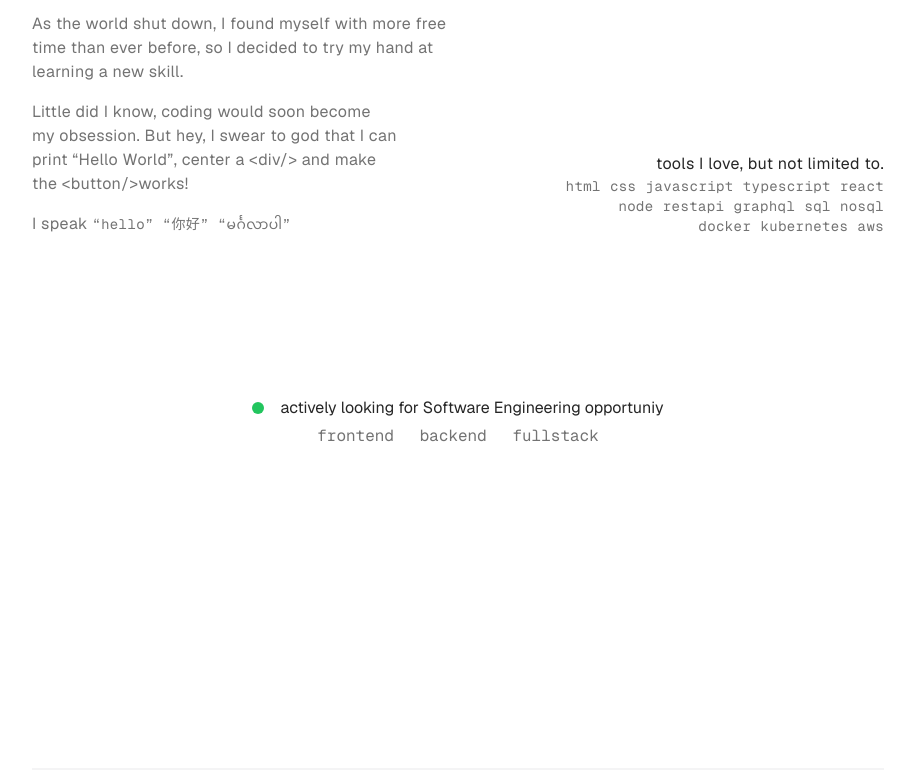
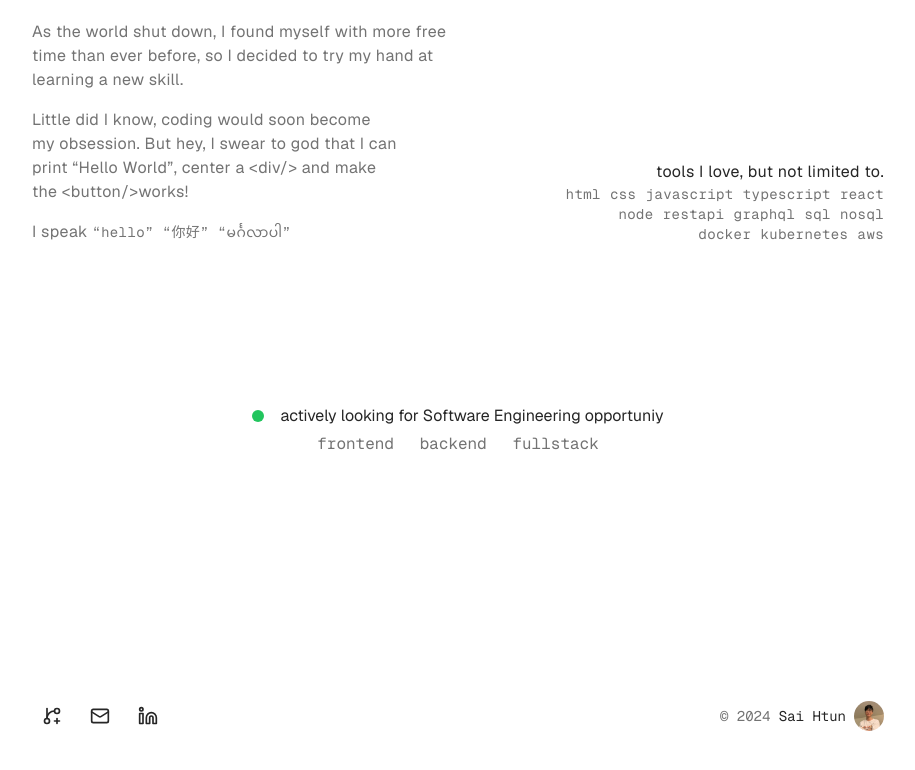
Before and after one commit to SaiHtun/portfolio-latest, a Next.js app: page / in a window 1280 px wide. Shown: the part 1952-2722 px from the top of the page, without its empty margins (182-1097 px from the left). Built offline with nearby package versions, Linux system fonts and the light colour scheme.

Commit message:
added <MainFooter />

```diff
--- a/src/app/components/announcement.tsx
+++ b/src/app/components/announcement.tsx
@@ -3,7 +3,7 @@ import Pulse from "./ui/pulse";
 
 export default function Announcement() {
   return (
-    <div className="grid place-items-center gap-1 max-sm:text-sm">
+    <div className="grid place-items-center gap-1 max-sm:text-sm ">
       <div className="flex flex-col md:flex-row items-center gap-2 md:gap-x-4">
         <Pulse />
         <p className="max-sm:text-center">
--- a/src/app/components/hero.tsx
+++ b/src/app/components/hero.tsx
@@ -4,7 +4,7 @@ import Socials from "./ui/socials";
 export default function Hero() {
   return (
     <ShowcaseContainer title="Me">
-      <div className="space-y-4 __secondary_text_color tracking-wide text-pretty">
+      <div className="space-y-4 __secondary_text_color tracking-wide text-pretty mb-4">
         <p>
           I’m a dynamic software engineer nestled in the vibrant tech hub of San
           Francisco. At the heart of my expertise lies React.js and TypeScript
--- /dev/null
+++ b/src/app/components/main-footer.tsx
@@ -0,0 +1,17 @@
+import React from "react";
+import Socials from "./ui/socials";
+import SaiIcon from "./ui/icons/sai-icon";
+
+export default function MainFooter() {
+  return (
+    <div className="w-full h-[200px] flex justify-between items-center">
+      <Socials />
+      <div className="font-mono __secondary_text_color text-sm flex gap-2 items-center">
+        <p>
+          © 2024 <span className="__primary_text_color"> Sai Htun </span>
+        </p>
+        <SaiIcon />
+      </div>
+    </div>
+  );
+}
--- /dev/null
+++ b/src/app/components/ui/icons/sai-icon.tsx
@@ -0,0 +1,53 @@
+"use client";
+
+import React, { useState } from "react";
+import Image from "next/image";
+import { cn } from "~/lib/utils/cn";
+
+function BigMe() {
+  return (
+    <div className="absolute mx-1/2 -translate-x-1/2 my-1/2 -translate-y-1/2">
+      <Image
+        src="/images/sai_linkedin_img.jpeg"
+        width={120}
+        height={120}
+        alt="Sai's linkedin big picture"
+      />
+    </div>
+  );
+}
+
+export default function SaiIcon() {
+  const [hovered, setHovered] = useState(false);
+
+  return (
+    <div
+      onMouseEnter={() => setHovered(true)}
+      onMouseLeave={() => setHovered(false)}
+    >
+      <div
+        className={cn(
+          "invisible hidden lg:block absolute mx-1/2 -translate-x-1/2 my-1/2 -translate-y-1/2 transition-all ease-out rounded-full w-[30px] h-[30px]",
+          {
+            "visible w-[120px] h-[120px]": hovered,
+          }
+        )}
+      >
+        <Image
+          src="/images/sai_linkedin_img.jpeg"
+          width={120}
+          height={120}
+          alt="Sai's linkedin big picture"
+          className="rounded-full"
+        />
+      </div>
+      <Image
+        src="/images/sai_linkedin_img.jpeg"
+        width={30}
+        height={30}
+        alt="Sai's linkedin picture"
+        className="rounded-full"
+      />
+    </div>
+  );
+}
--- a/src/app/components/ui/socials.tsx
+++ b/src/app/components/ui/socials.tsx
@@ -1,22 +1,10 @@
 import React from "react";
-import MainIconWrapper from "./icons/main-icon-wrapper";
-import { GitBranchPlus } from "lucide-react";
-import Link from "next/link";
+import { socialList } from "~/constants/social-list";
 
-function Cat() {
+export default function Socials() {
   return (
-    <Link href="/">
-      <MainIconWrapper>
-        <GitBranchPlus size="20px" />
-      </MainIconWrapper>
-    </Link>
+    <div className="flex gap-2 w-fit">{socialList.map((social) => social)}</div>
   );
 }
 
-export default function Socials() {
-  return (
-    <div>
-      <Cat />
-    </div>
-  );
-}
+Socials.displayName = "Socials";
--- /dev/null
+++ b/src/app/constants/social-list.tsx
@@ -0,0 +1,26 @@
+import MainIconWrapper from "~/ui/icons/main-icon-wrapper";
+import { GitBranchPlus, Mail, Linkedin } from "lucide-react";
+import Link from "next/link";
+
+const tw =
+  "bg-transparent dark:bg-transparent hover:bg-neutral-100 hover:dark:bg-neutral-700/80 transition-all";
+
+export const socialList: React.ReactNode[] = [
+  <Link href="https://github.com/SaiHtun" key="1">
+    <MainIconWrapper twClasses={tw}>
+      <GitBranchPlus size="20px" />
+    </MainIconWrapper>
+  </Link>,
+
+  <Link href="mailto:saihtun1430@gmail.com" key="2">
+    <MainIconWrapper twClasses={tw}>
+      <Mail size="20px" />
+    </MainIconWrapper>
+  </Link>,
+
+  <Link href="https://www.linkedin.com/in/sai-htun-b20a0611a/" key="3">
+    <MainIconWrapper twClasses={tw}>
+      <Linkedin size="20px" />
+    </MainIconWrapper>
+  </Link>,
+];
--- a/src/app/globals.css
+++ b/src/app/globals.css
@@ -42,7 +42,6 @@ html {
     @apply grid max-sm:grid-cols-[40px_1fr] grid-cols-[40px_1fr_100px] items-center gap-2 md:gap-4 px-3 py-5 rounded-md text-sm
   }
 
-
   .__primary_text_color {
     @apply text-neutral-800 dark:text-neutral-50
   }
--- a/src/app/layout.tsx
+++ b/src/app/layout.tsx
@@ -16,7 +16,11 @@ export default function RootLayout({
   children: React.ReactNode;
 }>) {
   return (
-    <html lang="en" className={cn(GeistSans.variable, GeistMono.variable)}>
+    <html
+      lang="en"
+      className={cn(GeistSans.variable, GeistMono.variable)}
+      suppressHydrationWarning
+    >
       <body>
         <ThemeProvider>
           <div className="max-w-[900px] h-screen my-[100px] mx-auto __primary_text_color font-sans">
--- a/src/app/page.tsx
+++ b/src/app/page.tsx
@@ -4,6 +4,7 @@ import MainHeader from "~/components/main-header";
 import Projects from "./components/projects";
 import MoreAboutMe from "./components/more-about-me";
 import Announcement from "./components/announcement";
+import MainFooter from "./components/main-footer";
 
 export default function Home() {
   return (
@@ -14,8 +15,7 @@ export default function Home() {
       <Projects />
       <MoreAboutMe />
       <Announcement />
-      <div className="mb-auto"></div>
-      <div className="h-20 bg-zinc-100"></div>
+      <MainFooter />
     </main>
   );
 }
```
Also changed, not shown: public/images/sai_linkedin_img.jpeg (added).
